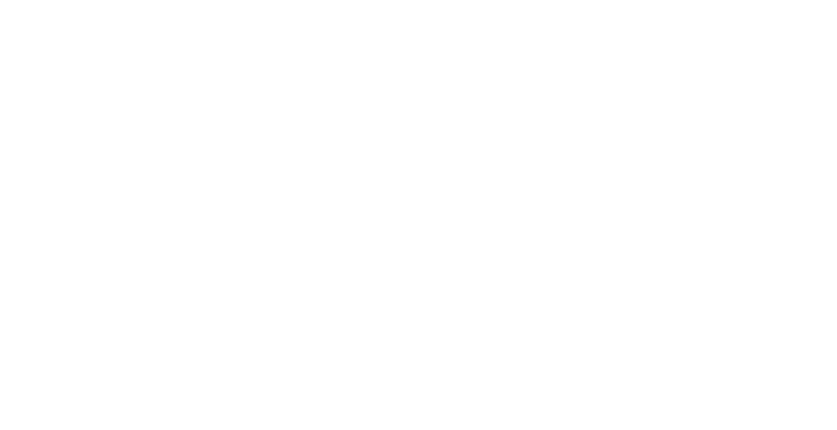
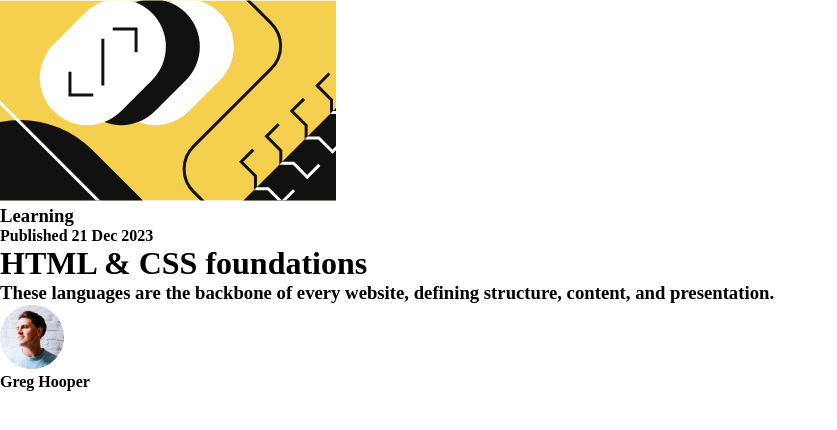
Before and after one commit to brunohenriquedeveloper/Blog-Preview-Card, a plain HTML site: page blog-preview02/index.html in a window 1280 px wide. Shown: the whole page, without its empty margins (0-837 px from the left). Drawn offline with Linux system fonts and the light colour scheme.

Commit message:
adding images in the html file

```diff
--- a/blog-preview02/index.html
+++ b/blog-preview02/index.html
@@ -10,6 +10,19 @@
 <body>
     <div class="container">
 
+        <img src="assets/images/illustration-article.svg" alt="" class="illustration">
+
+        <h3>Learning</h3>
+
+        <h4>Published 21 Dec 2023</h4>
+
+        <h1>HTML & CSS foundations</h1>
+
+        <h3>These languages are the backbone of every website, defining structure, content, and presentation.</h3>
+
+        <img src="assets/images/image-avatar.webp" alt="">
+
+        <h4>Greg Hooper</h4>
     </div>
 </body>
 </html>
```
